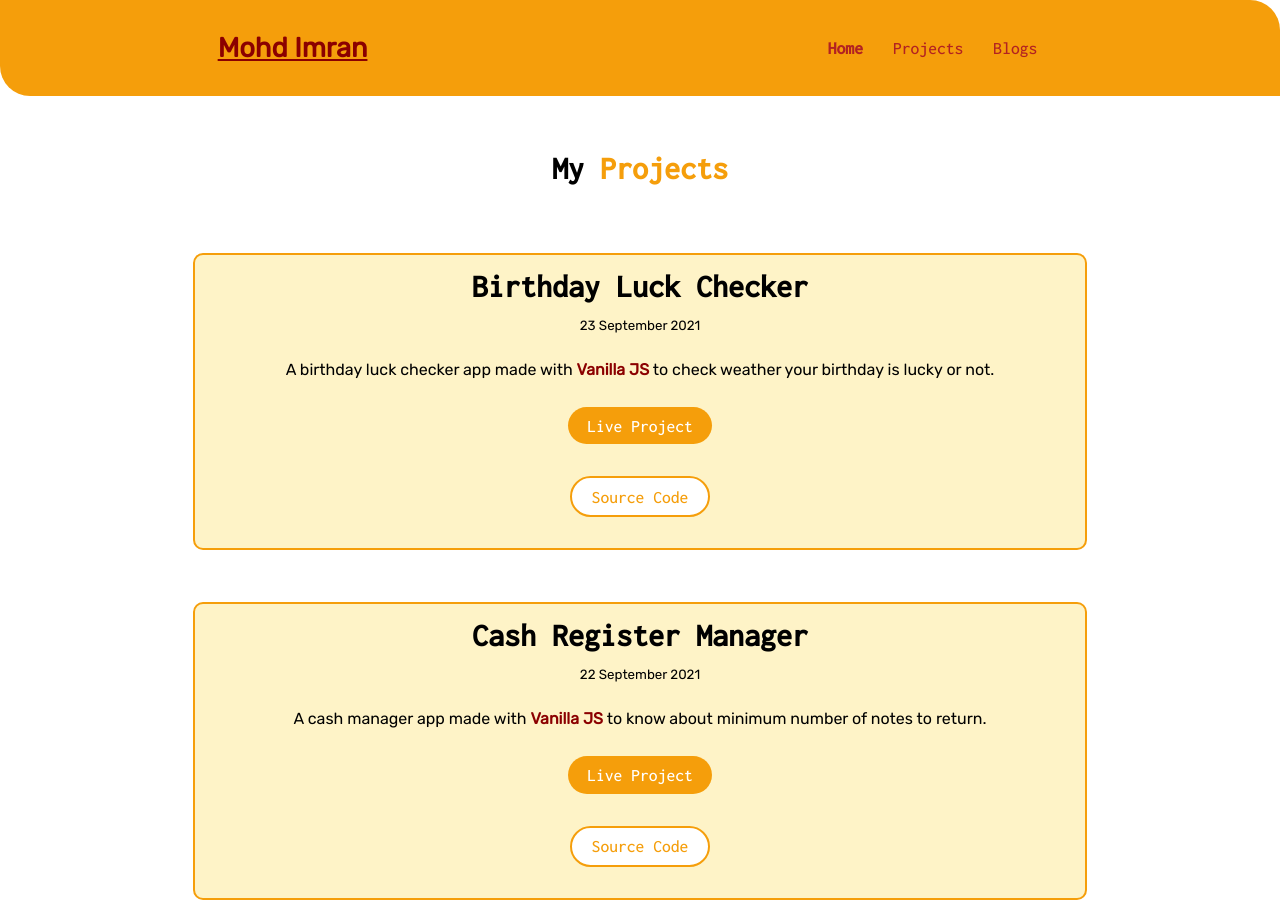
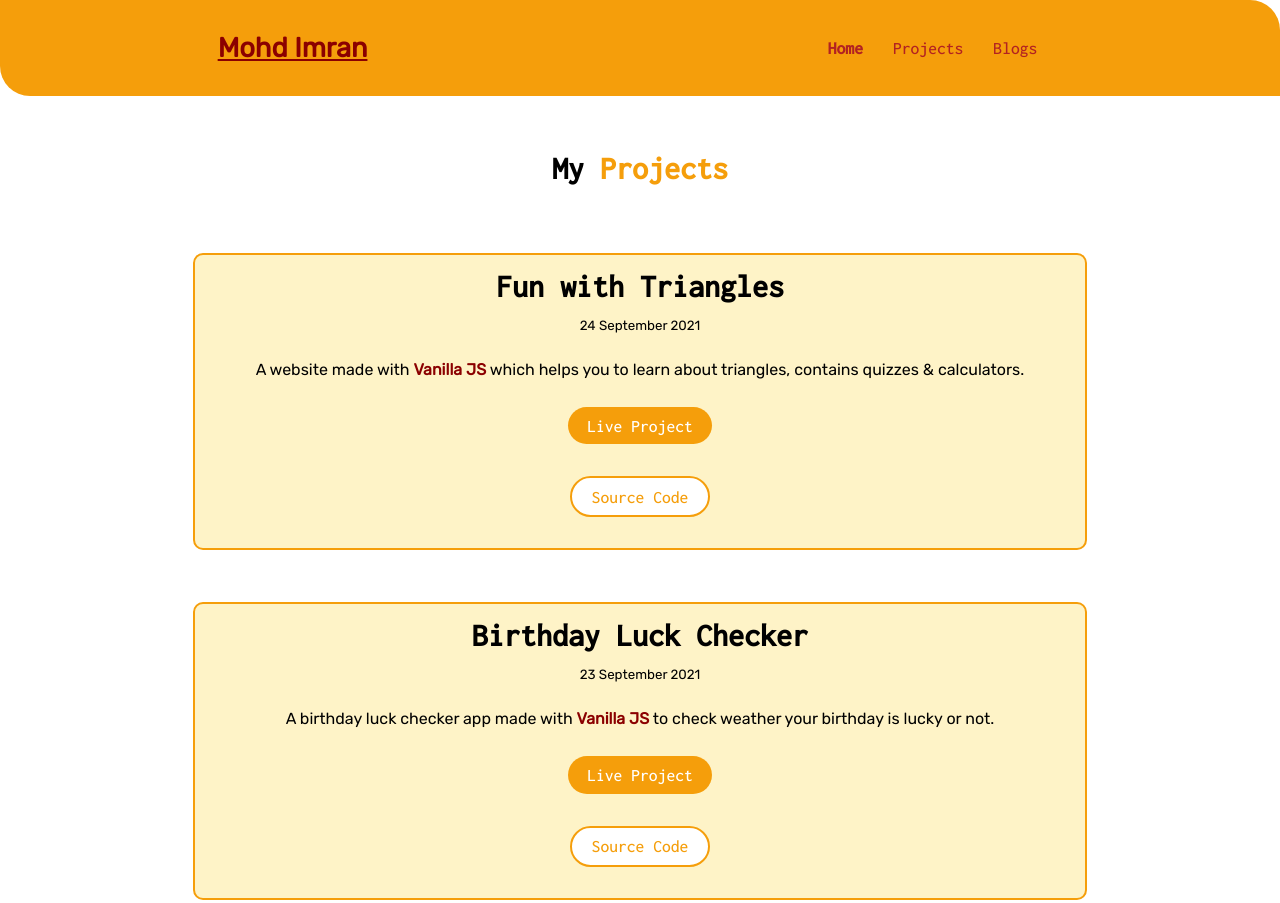
Before and after one commit to IImRan007/my-portfolio, a plain HTML site: page projects.html in a window 1280 px wide. Shown: the top 903 px of the page. Drawn offline with Linux system fonts and the light colour scheme.

Commit message:
feat: added new project

```diff
--- a/projects.html
+++ b/projects.html
@@ -26,6 +26,28 @@
     <header class="main-header">
       <h1 class="main-heading">My <span class="main-color">Projects</span></h1>
     </header>
+    <ul class="list-non-bullet">
+      <li class="section off-white">
+        <div class="project-container">
+          <h1>Fun with Triangles</h1>
+          <small>24 September 2021</small>
+          <p>
+            A website made with <strong>Vanilla JS</strong> which helps you to
+            learn about triangles, contains quizzes & calculators.
+          </p>
+          <a
+            class="link link-primary"
+            href="https://fun-with-triangles-quiz.netlify.app/"
+            >Live Project</a
+          >
+          <a
+            class="link link-primary link-secondary"
+            href="https://github.com/IImRan007/isTriangle"
+            >Source Code</a
+          >
+        </div>
+      </li>
+    </ul>
     <ul class="list-non-bullet">
       <li class="section off-white">
         <div class="project-container">
```
